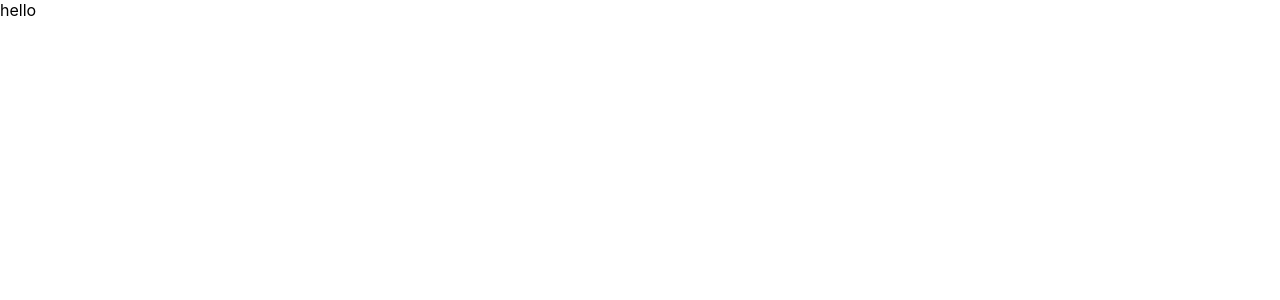
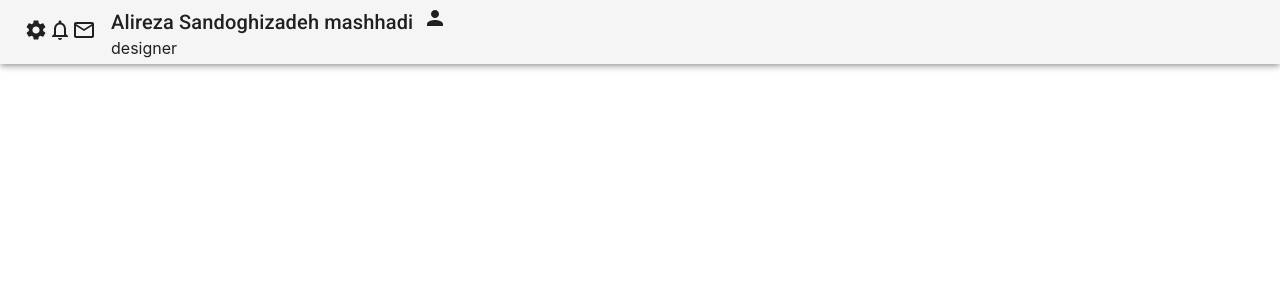
Before and after one commit to shirin-nazari/task, a React (Create React App) app: page / in a window 1280 px wide. Shown: the top 300 px of the page. Built offline with nearby package versions, Linux system fonts and the light colour scheme.

Commit message:
add navbar

```diff
--- a/package.json
+++ b/package.json
@@ -3,6 +3,11 @@
   "version": "0.1.0",
   "private": true,
   "dependencies": {
+    "@emotion/react": "^11.8.2",
+    "@emotion/styled": "^11.8.1",
+    "@mui/icons-material": "^5.5.0",
+    "@mui/material": "^5.5.0",
+    "@mui/styles": "^5.5.0",
     "@testing-library/jest-dom": "^5.16.2",
     "@testing-library/react": "^12.1.4",
     "@testing-library/user-event": "^13.5.0",
--- a/public/index.html
+++ b/public/index.html
@@ -9,6 +9,10 @@
       name="description"
       content="Web site created using create-react-app"
     />
+    <link
+      rel="stylesheet"
+      href="https://fonts.googleapis.com/css?family=Roboto:300,400,500,700&display=swap"
+    />
 
     <title>React App</title>
   </head>
--- a/src/App.js
+++ b/src/App.js
@@ -1,5 +1,11 @@
+import Home from "./pages/Home";
+
 function App() {
-  return <div className="App">hello</div>;
+  return (
+    <div className="App">
+      <Home />
+    </div>
+  );
 }
 
 export default App;
--- /dev/null
+++ b/src/component/Navbar.js
@@ -0,0 +1,53 @@
+import AppBar from "@mui/material/AppBar";
+import React from "react";
+// icon navbar
+import SettingsIcon from "@mui/icons-material/Settings";
+import NotificationsNoneIcon from "@mui/icons-material/NotificationsNone";
+import PersonIcon from "@mui/icons-material/Person";
+import MailOutlineIcon from "@mui/icons-material/MailOutline";
+// element
+import Toolbar from "@mui/material/Toolbar";
+import Typography from "@mui/material/Typography";
+import { makeStyles } from "@mui/styles";
+import Box from "@mui/material/Box";
+const useStyles = makeStyles({
+  boxUser: {
+    display: "flex",
+    paddingLeft: 15,
+  },
+  userProfile: {
+    fontSize: "larger",
+    paddingLeft: 10,
+  },
+  appbar: {
+    background: "#FFFFFF",
+    color: "black",
+  },
+});
+export default function Navbar() {
+  const classes = useStyles();
+  return (
+    <AppBar className={classes.appbar} color="default">
+      <Toolbar>
+        <Box>
+          <SettingsIcon />
+          <NotificationsNoneIcon />
+          <MailOutlineIcon />
+        </Box>
+        <Box className={classes.boxUser}>
+          <Box>
+            <Typography variant="h6" component="h5">
+              Alireza Sandoghizadeh mashhadi
+            </Typography>
+            <Typography variant="p" component="p">
+              designer
+            </Typography>
+          </Box>
+          <Box sx={{ height: "50px" }}>
+            <PersonIcon className={classes.userProfile} />
+          </Box>
+        </Box>
+      </Toolbar>
+    </AppBar>
+  );
+}
--- /dev/null
+++ b/src/pages/Home.js
@@ -0,0 +1,6 @@
+import React from "react";
+import Navbar from "../component/Navbar";
+
+export default function Home() {
+  return <Navbar />;
+}
```
Also changed, not shown: 1 other file (tests, documents, lock files or other folders).
